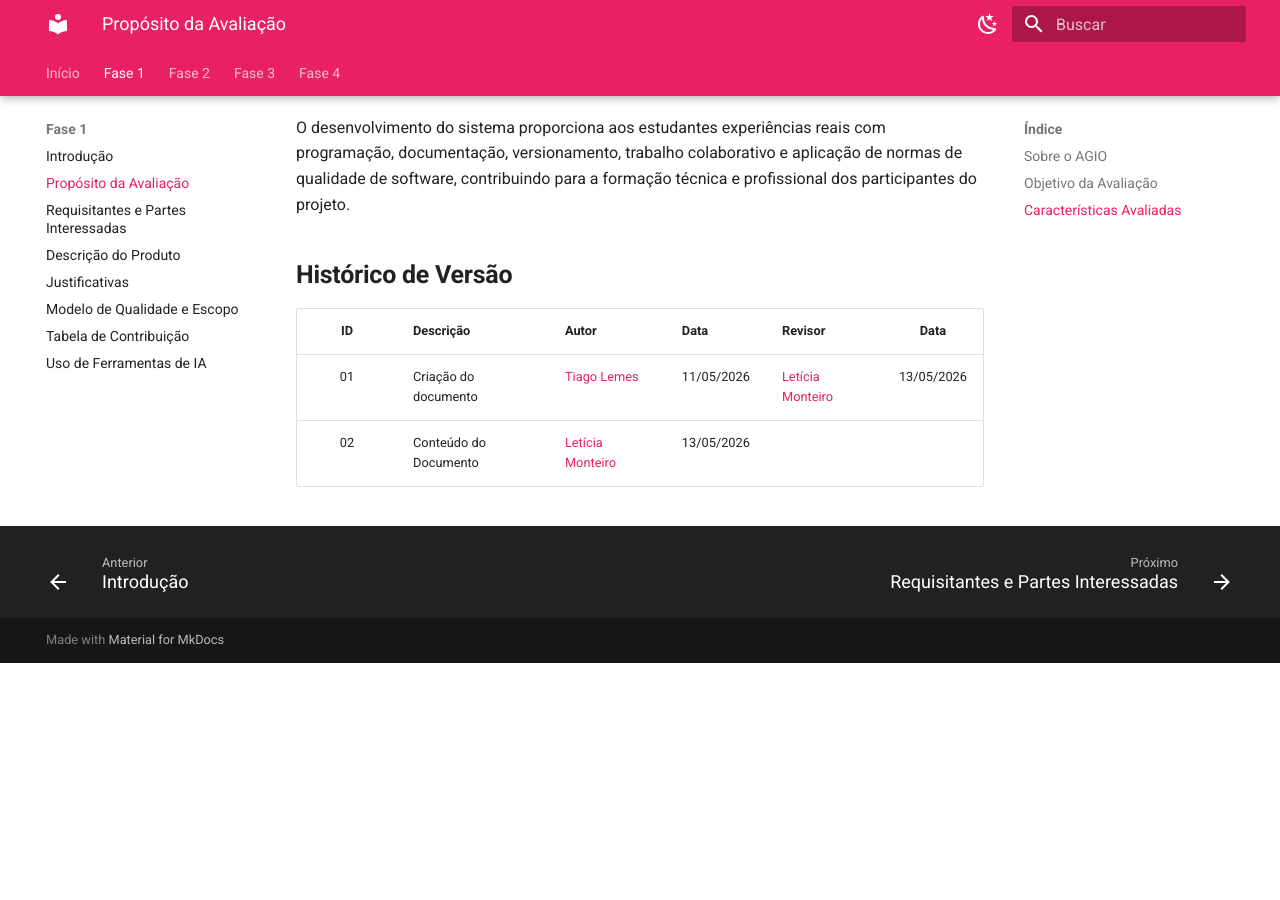
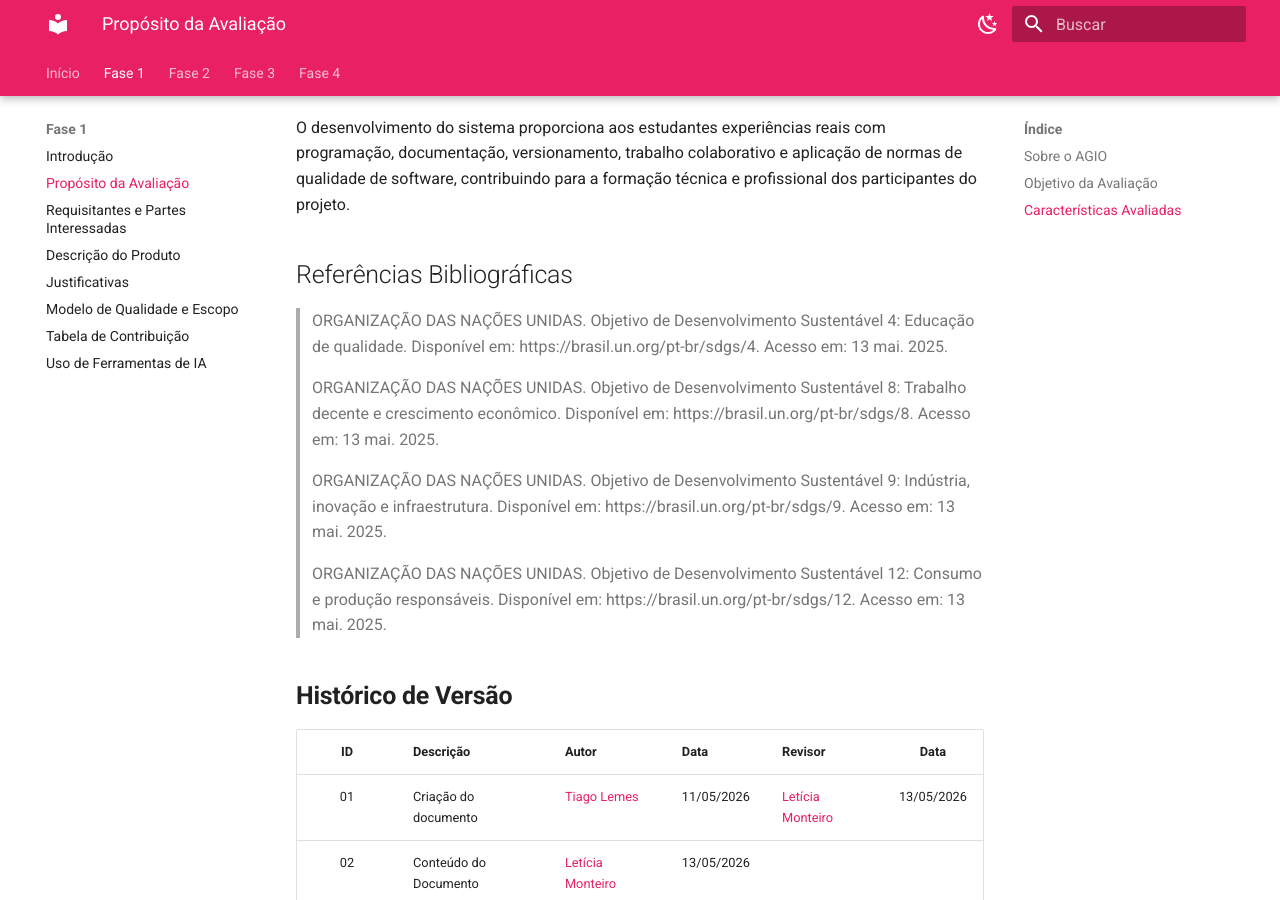
Before and after one commit to FCTE-Qualidade-de-Software-1/2026-1_T02_ELIZABETH_FRIEDMAN, an MkDocs documentation site: the page built from docs/fase1/1-proposito.md, in a window 1280 px wide and 900 px high, scrolled down 2659 px. Built offline with MkDocs 1.6.1 and Material for MkDocs 9.7.7, drawn with Linux system fonts in a browser that asks for light colours; before the commit the page ends 3322 px from its top, so only the background shows below that.

Commit message:
Adição das referências bibliográficas

```diff
--- a/docs/fase1/1-proposito.md
+++ b/docs/fase1/1-proposito.md
@@ -71,7 +71,15 @@ Por ser um projeto acadêmico desenvolvido dentro da Universidade de Brasília (
 O desenvolvimento do sistema proporciona aos estudantes experiências reais com programação, documentação, versionamento, trabalho colaborativo e aplicação de normas de qualidade de software, contribuindo para a formação técnica e profissional dos participantes do projeto.
 
 
+## Referências Bibliográficas
 
+> ORGANIZAÇÃO DAS NAÇÕES UNIDAS. Objetivo de Desenvolvimento Sustentável 4: Educação de qualidade. Disponível em: https://brasil.un.org/pt-br/sdgs/4. Acesso em: 13 mai. 2025.
+>
+> ORGANIZAÇÃO DAS NAÇÕES UNIDAS. Objetivo de Desenvolvimento Sustentável 8: Trabalho decente e crescimento econômico. Disponível em: https://brasil.un.org/pt-br/sdgs/8. Acesso em: 13 mai. 2025.
+>
+> ORGANIZAÇÃO DAS NAÇÕES UNIDAS. Objetivo de Desenvolvimento Sustentável 9: Indústria, inovação e infraestrutura. Disponível em: https://brasil.un.org/pt-br/sdgs/9. Acesso em: 13 mai. 2025.
+>
+> ORGANIZAÇÃO DAS NAÇÕES UNIDAS. Objetivo de Desenvolvimento Sustentável 12: Consumo e produção responsáveis. Disponível em: https://brasil.un.org/pt-br/sdgs/12. Acesso em: 13 mai. 2025.
 
 ## **Histórico de Versão**
 
```
